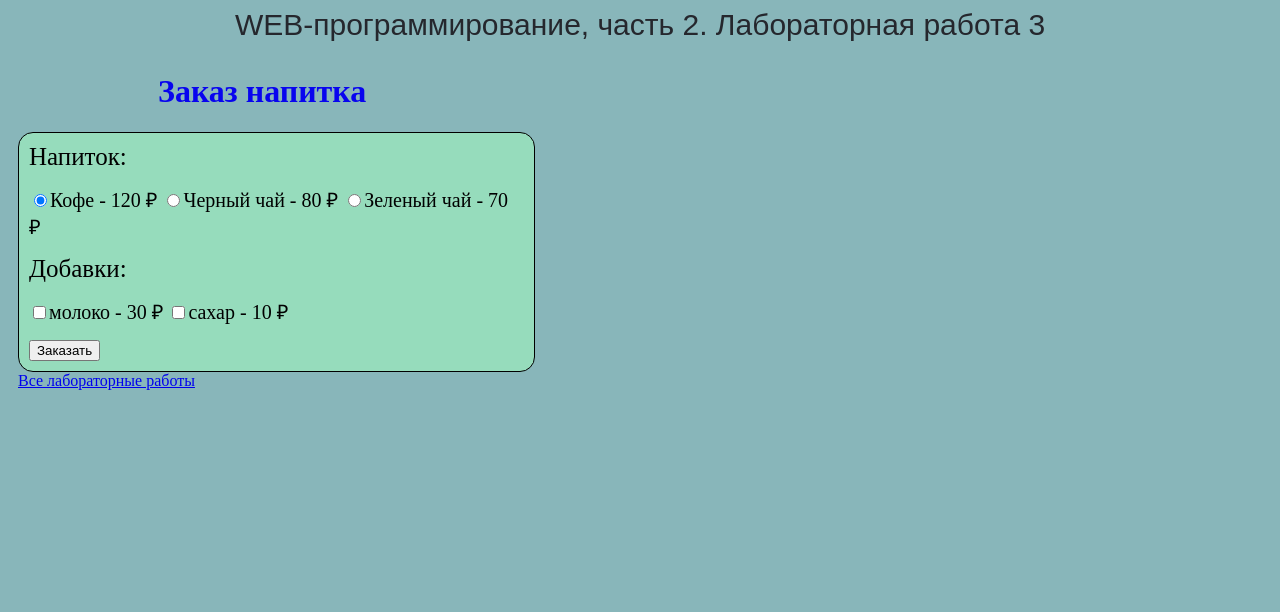
After one commit to Ex11eNTTT/my-labs-2-, a Flask app: page /lab3/order1 in a window 1280 px wide. The commit adds this page. Shown: the top 612 px of the page. Run offline with Flask 3, Linux system fonts and the light colour scheme.

Commit message:
Заказ напитка

```diff
--- a/lab3.py
+++ b/lab3.py
@@ -35,3 +35,31 @@ def lab_form1():
         errors['age'] = 'Заполните поле!'
     sex = request.args.get('sex')
     return render_template('/lab3/form1.html', user=user, age=age, sex=sex, errors=errors)
+
+@lab3.route('/lab3/order1')
+def lab_order1():
+    return render_template('/lab3/order1.html')
+
+
+price=0
+@lab3.route('/lab3/pay')
+def pay():
+    global price
+    drink = request.args.get('drink')
+    if drink == 'coffee':
+        price = 120
+    elif drink == 'black-tea':
+        price = 80
+    else:
+        price = 70
+
+    if request.args.get('milk') == 'on':
+        price += 30
+    if request.args.get('sugar') == 'on':
+        price += 10
+    return render_template('lab3/pay.html', price = price)
+
+
+@lab3.route('/lab3/success')
+def success():
+    return render_template('/lab3/success.html', price = price)
--- a/templates/lab3/lab3.html
+++ b/templates/lab3/lab3.html
@@ -15,4 +15,7 @@
     <ol>
         <li><a href="/lab3/form1">Форма</a></li>
     </ol>
+    <ol>
+        <li><a href="/lab3/order1">Выбор</a></li>
+    </ol>
 {%endblock%}
--- /dev/null
+++ b/templates/lab3/order1.html
@@ -0,0 +1,36 @@
+{% extends "base.html" %}
+{%block lab%}Лабораторная работа 3{%endblock%}
+
+
+{%block main%}
+   <h1 style="margin-left: 140px; color: rgb(8, 4, 239)">Заказ напитка</h1>
+   <form action="/lab3/pay">
+        <div style="border: 1px solid black; border-radius: 15px; width: 495px; padding: 10px; background-color: rgb(150, 220, 188)">
+            <div style="font-size: 25px; margin-bottom: 15px">Напиток:</div>
+            <div style="margin-bottom: 15px;">
+                <label style="font-size: 20px;">
+                    <input type="radio" name="drink" value="coffee" checked>Кофе - 120 &#8381;
+                </label>
+                <label style="font-size: 20px;">
+                    <input type="radio" name="drink" value="black-tea">Черный чай - 80 &#8381;
+                </label>
+                <label style="font-size: 20px;">
+                    <input type="radio" name="drink" value="green-tea" >Зеленый чай - 70 &#8381;
+                </label>
+            </div>
+
+            <div style="font-size: 25px; margin-bottom: 15px">Добавки:</div>
+            <div style="margin-bottom: 15px;">
+                <label style="font-size: 20px;">
+                    <input type="checkbox" name='milk'>молоко - 30 &#8381;
+                </label >
+                <label style="font-size: 20px;">
+                    <input type="checkbox" name='sugar'>сахар - 10 &#8381;
+                </label>
+            </div>
+            <div>
+                <button type="submit">Заказать</button>
+            </div>
+        </div>
+   </form>
+{%endblock%}
```
Also changed, not shown: templates/lab3/pay.html (added, +37 -0 lines), templates/lab3/success.html (added, +10 -0 lines).
